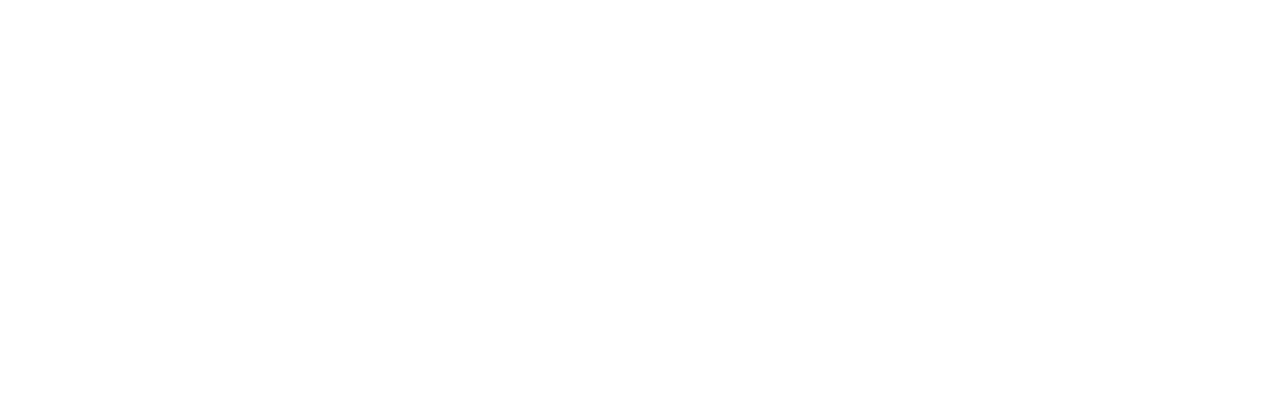
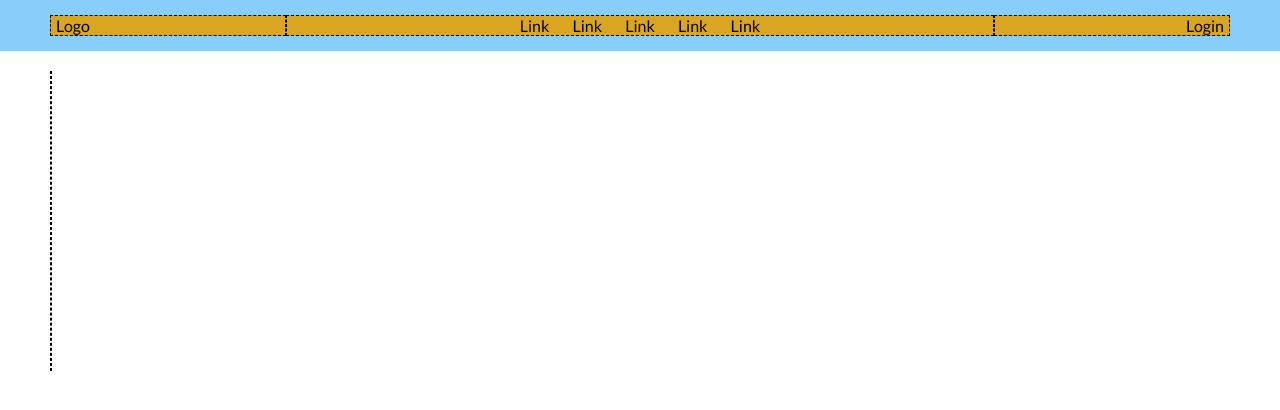
Before and after one commit to Alessio-Gasbarro/htmlcss-struttura-discord, a plain HTML site: page index.html in a window 1280 px wide. Drawn offline with Linux system fonts and the light colour scheme.

Commit message:
[UPD] Header Done

```diff
--- a/css/style.css
+++ b/css/style.css
@@ -0,0 +1,72 @@
+*{
+    margin: 0;
+    padding: 0;
+    box-sizing: border-box;
+}
+
+body{
+    font-family: 'Lato';
+}
+/* TUTTA SEZIONE HEADER */
+header{
+    background-color: lightskyblue;
+    padding: 15px;
+}
+
+ul{
+    list-style-type: none;
+}
+
+li{
+    display: inline-block;
+    margin: 0px 10px;
+}
+
+.d-flex{
+    display: flex;
+}
+
+.header-side{
+    width: 20%;
+    border: 1px dashed black;
+}
+
+.header-center{
+    width: 60%;
+    border: 1px dashed black;
+}
+
+.header-center-menu{
+    text-align: center;
+}
+
+.word-logo{
+    text-align: left;
+    margin-left: 5px;
+}
+
+.word-login{
+    text-align: right;
+    margin-right: 5px;
+}
+
+.flex-grow{
+    flex-grow: 1;
+}
+
+.container{
+    max-width: 1180px;
+    margin: 0 auto;
+}
+
+.bg-gold{
+    background-color: goldenrod;
+}
+
+/*-- SEZIONE MAIN --*/
+
+.content{
+    height: 300px;
+    border: 1px dashed black;
+    margin: 20px 0;
+}
--- a/index.html
+++ b/index.html
@@ -3,9 +3,51 @@
 <head>
     <meta charset="UTF-8">
     <meta name="viewport" content="width=device-width, initial-scale=1.0">
-    <title>Document</title>
+    <title>Discord Base Structure</title>
+<!-- FONT QUI -->
+    <link rel="preconnect" href="https://fonts.googleapis.com">
+<link rel="preconnect" href="https://fonts.gstatic.com" crossorigin>
+<link href="https://fonts.googleapis.com/css2?family=Lato:ital,
+wght@0,100;0,300;0,400;0,700;0,900;1,100;1,300;1,400;1,700;1,900
+&display=swap" rel="stylesheet">
+    <link rel="stylesheet" href="css/style.css">
 </head>
+<!-- BODY START -->
 <body>
+    <!-- HEADER START-->
+    <header>
+        <div class="container d-flex">
+            <div class="header-side bg-gold">
+                <div class="word-logo">Logo</div>
+            </div>
+            <div class="header-center bg-gold">
+                <div class="header-center-menu">
+                    <ul>
+                        <li>Link</li>
+                        <li>Link</li>
+                        <li>Link</li>
+                        <li>Link</li>
+                        <li>Link</li>
+                    </ul>
+                </div>
+            </div>
+            <div class="header-side bg-gold">
+                <div class="word-login">Login</div>
+            </div>
+        </div>
+    </header>
+    <!-- MAIN START-->
+    <main>
+        <div class="bg-blue">
+            <div class="container d-flex">
+                <div class="col-home">
+                    <div class="content bg-pink"></div>
+                </div>
+            </div>
+        </div>
 
+    </main>
+    <!-- FOOTER START-->
+    <footer></footer>
 </body>
 </html>
```
